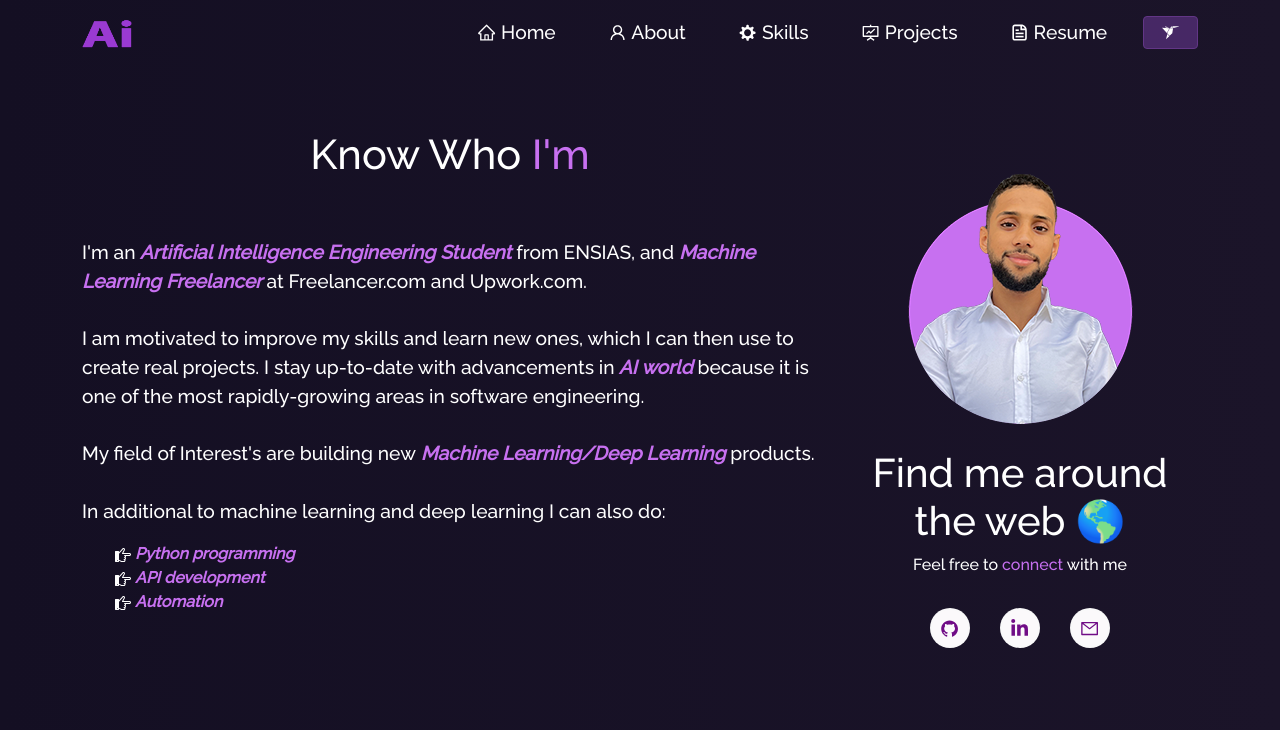
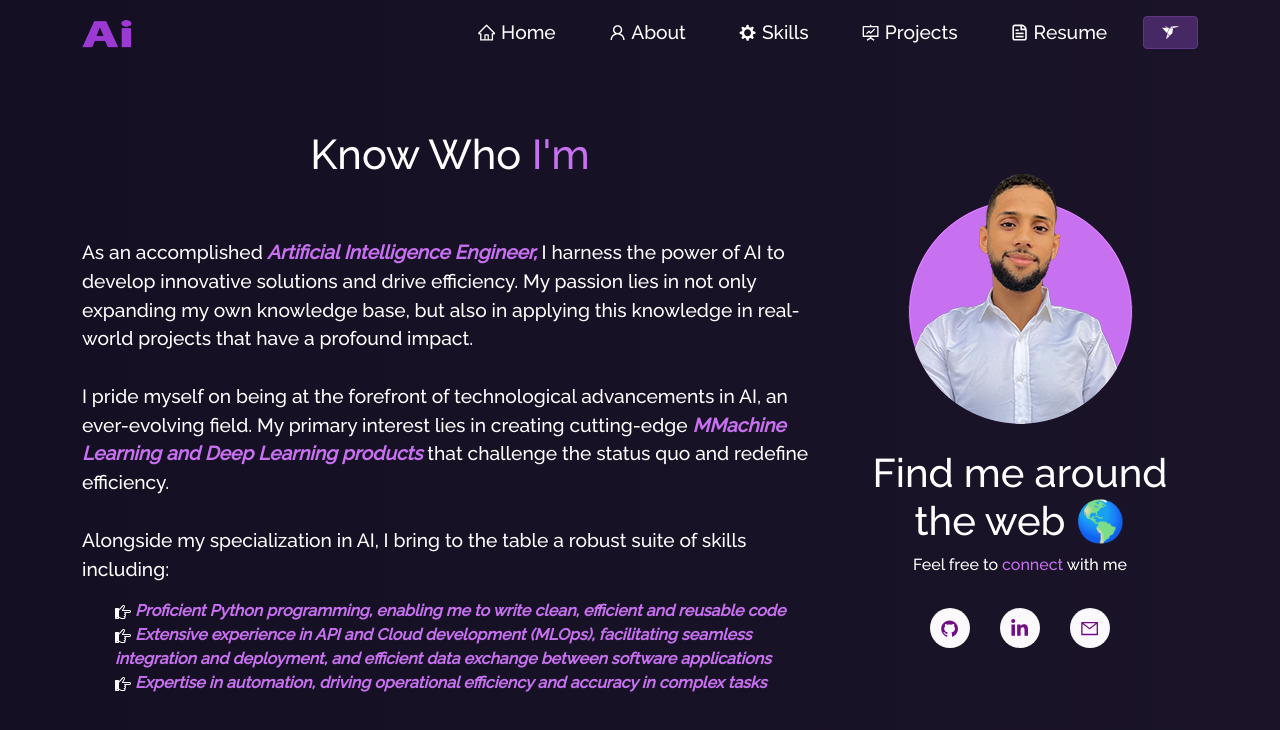
Before and after one commit to alami-oussama/portfolio, a React (Create React App) app: page /about in a window 1280 px wide. Shown: the top 730 px of the page. Built offline with nearby package versions, Linux system fonts and the light colour scheme.

Commit message:
update about

```diff
--- a/src/components/About/About.js
+++ b/src/components/About/About.js
@@ -16,55 +16,57 @@ function About() {
               Know Who <span className="purple"> I'm </span>
             </h1>
             <p className="about-body">
-              I'm an
+              As an accomplished
+              <i>
+                <b className="purple"> Artificial Intelligence Engineer,</b>
+              </i>{" "}
+              I harness the power of AI to develop innovative solutions and
+              drive efficiency. My passion lies in not only expanding my own
+              knowledge base, but also in applying this knowledge in real-world
+              projects that have a profound impact.
+              <br />
+              <br />I pride myself on being at the forefront of technological
+              advancements in AI, an ever-evolving field. My primary interest
+              lies in creating cutting-edge
               <i>
                 <b className="purple">
                   {" "}
-                  Artificial Intelligence Engineering Student
+                  MMachine Learning and Deep Learning products{" "}
                 </b>
-              </i>{" "}
-              from ENSIAS, and{" "}
-              <i>
-                <b className="purple">Machine Learning Freelancer </b>
-              </i>{" "}
-              at Freelancer.com and Upwork.com.
-              <br />
-              <br />I am motivated to improve my skills and learn new ones,
-              which I can then use to create real projects. I stay up-to-date
-              with advancements in
-              <i>
-                <b className="purple"> AI world </b>
               </i>
-              because it is one of the most rapidly-growing areas in software
-              engineering.
+              that challenge the status quo and redefine efficiency.
               <br />
               <br />
-              My field of Interest's are building new
-              <i>
-                <b className="purple"> Machine Learning/Deep Learning </b>
-              </i>
-              products.
-              <br />
-              <br />
-              In additional to machine learning and deep learning I can also do:{" "}
+              Alongside my specialization in AI, I bring to the table a robust
+              suite of skills including:{" "}
             </p>
             <ul>
               <li className="about-activity">
                 <ImPointRight />{" "}
                 <i>
-                  <b className="purple">Python programming</b>
+                  <b className="purple">
+                    Proficient Python programming, enabling me to write clean,
+                    efficient and reusable code
+                  </b>
                 </i>
               </li>
               <li className="about-activity">
                 <ImPointRight />{" "}
                 <i>
-                  <b className="purple">API development</b>
+                  <b className="purple">
+                    Extensive experience in API and Cloud development (MLOps),
+                    facilitating seamless integration and deployment, and
+                    efficient data exchange between software applications
+                  </b>
                 </i>
               </li>
               <li className="about-activity">
                 <ImPointRight />{" "}
                 <i>
-                  <b className="purple">Automation</b>
+                  <b className="purple">
+                    Expertise in automation, driving operational efficiency and
+                    accuracy in complex tasks
+                  </b>
                 </i>
               </li>
             </ul>
```
